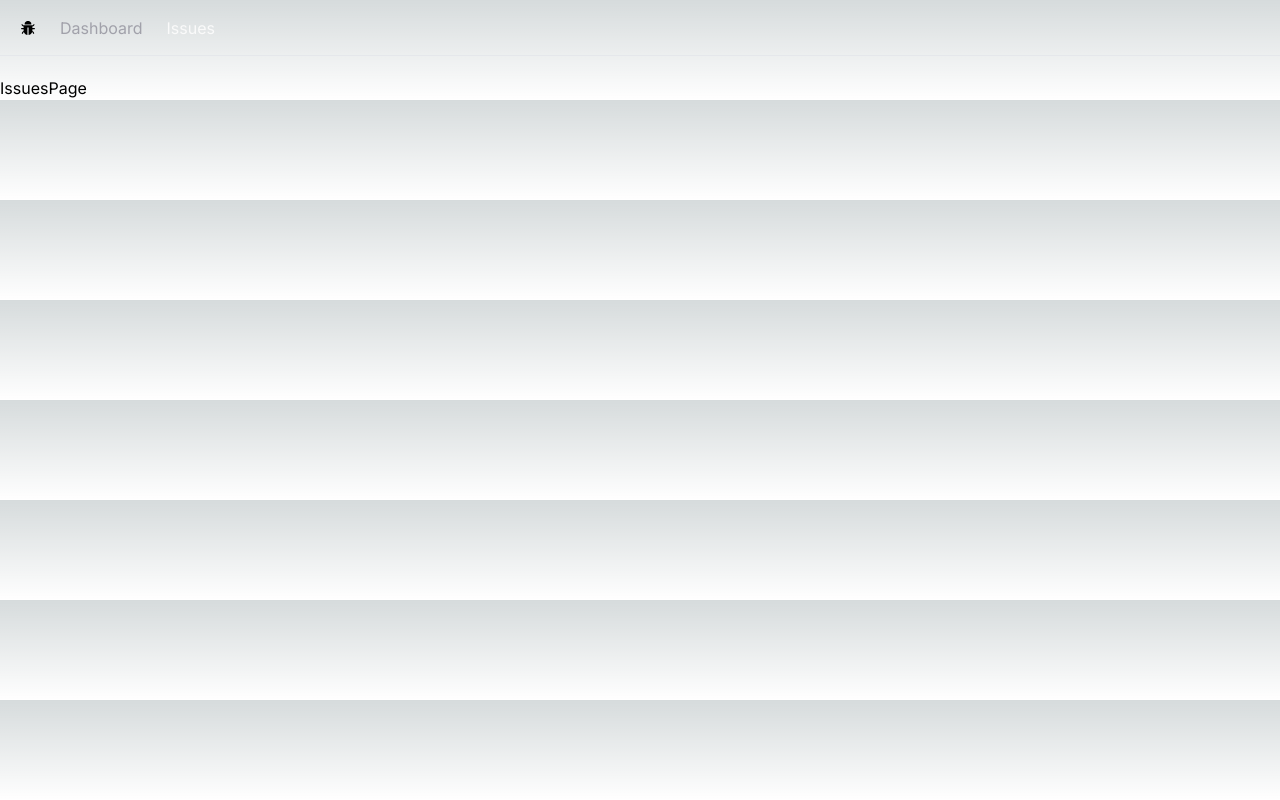
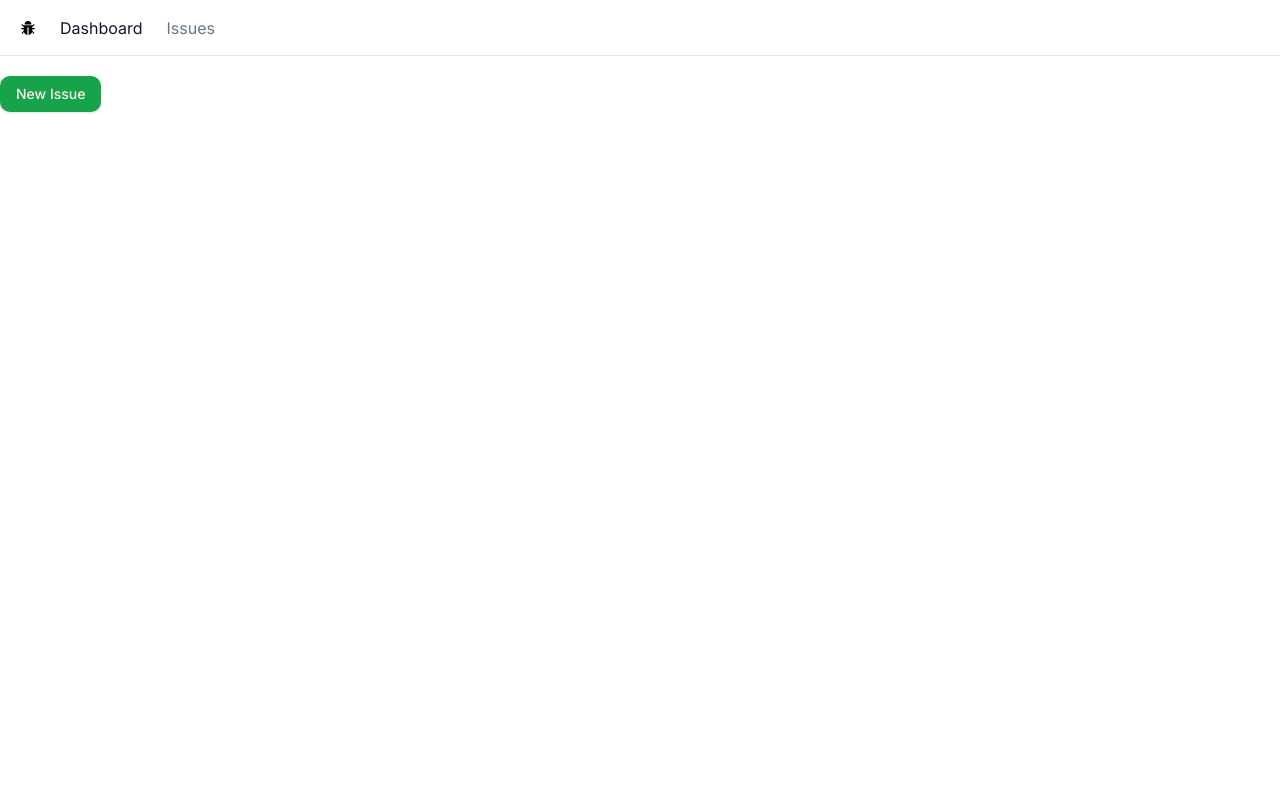
Before and after one commit to MagicSakuraD/issue-tracker, a Next.js app: page /issues in a window 1280 px wide. Built offline with nearby package versions, Linux system fonts and the light colour scheme.

Commit message:
Customize Shadcn UI theme

```diff
--- a/app/NavBar.tsx
+++ b/app/NavBar.tsx
@@ -22,9 +22,9 @@ const NavBar = () => {
             key={link.label}
             href={link.href}
             className={classnames({
-              "text-zinc-50": currentPath === link.href,
-              "text-zinc-400": currentPath !== link.href,
-              "hover:text-zinc-100 transition-colors": true,
+              "text-slate-500": currentPath === link.href,
+              "text-slate-900": currentPath !== link.href,
+              "hover:text-zinc-800 transition-colors": true,
             })}
           >
             {link.label}
--- a/app/globals.css
+++ b/app/globals.css
@@ -2,26 +2,58 @@
 @tailwind components;
 @tailwind utilities;
 
-:root {
-  --foreground-rgb: 0, 0, 0;
-  --background-start-rgb: 214, 219, 220;
-  --background-end-rgb: 255, 255, 255;
-}
+@layer base {
+  :root {
+    --background: 0 0% 100%;
+    --foreground: 240 10% 3.9%;
+    --card: 0 0% 100%;
+    --card-foreground: 240 10% 3.9%;
+    --popover: 0 0% 100%;
+    --popover-foreground: 240 10% 3.9%;
+    --primary: 142.1 76.2% 36.3%;
+    --primary-foreground: 355.7 100% 97.3%;
+    --secondary: 240 4.8% 95.9%;
+    --secondary-foreground: 240 5.9% 10%;
+    --muted: 240 4.8% 95.9%;
+    --muted-foreground: 240 3.8% 46.1%;
+    --accent: 240 4.8% 95.9%;
+    --accent-foreground: 240 5.9% 10%;
+    --destructive: 0 84.2% 60.2%;
+    --destructive-foreground: 0 0% 98%;
+    --border: 240 5.9% 90%;
+    --input: 240 5.9% 90%;
+    --ring: 142.1 76.2% 36.3%;
+    --radius: 0.75rem;
+  }
 
-@media (prefers-color-scheme: dark) {
-  :root {
-    --foreground-rgb: 255, 255, 255;
-    --background-start-rgb: 0, 0, 0;
-    --background-end-rgb: 0, 0, 0;
+  .dark {
+    --background: 20 14.3% 4.1%;
+    --foreground: 0 0% 95%;
+    --card: 24 9.8% 10%;
+    --card-foreground: 0 0% 95%;
+    --popover: 0 0% 9%;
+    --popover-foreground: 0 0% 95%;
+    --primary: 142.1 70.6% 45.3%;
+    --primary-foreground: 144.9 80.4% 10%;
+    --secondary: 240 3.7% 15.9%;
+    --secondary-foreground: 0 0% 98%;
+    --muted: 0 0% 15%;
+    --muted-foreground: 240 5% 64.9%;
+    --accent: 12 6.5% 15.1%;
+    --accent-foreground: 0 0% 98%;
+    --destructive: 0 62.8% 30.6%;
+    --destructive-foreground: 0 85.7% 97.3%;
+    --border: 240 3.7% 15.9%;
+    --input: 240 3.7% 15.9%;
+    --ring: 142.4 71.8% 29.2%;
   }
 }
 
-body {
-  color: rgb(var(--foreground-rgb));
-  background: linear-gradient(
-      to bottom,
-      transparent,
-      rgb(var(--background-end-rgb))
-    )
-    rgb(var(--background-start-rgb));
+@layer base {
+  * {
+    @apply border-border;
+  }
+  body {
+    @apply bg-background text-foreground;
+  }
 }
--- /dev/null
+++ b/app/issues/new/page.tsx
@@ -0,0 +1,18 @@
+"use client";
+
+import React from "react";
+import { Input } from "@/components/ui/input";
+import { Textarea } from "@/components/ui/textarea";
+import { Button } from "@/components/ui/button";
+
+const NewIssuePage = () => {
+  return (
+    <div className="max-w-xl p-5 space-y-3">
+      <Input type="text" placeholder="Title"></Input>
+      <Textarea placeholder="Description"></Textarea>
+      <Button>Submit New Issue</Button>
+    </div>
+  );
+};
+
+export default NewIssuePage;
--- a/app/issues/page.tsx
+++ b/app/issues/page.tsx
@@ -1,7 +1,15 @@
 import React from "react";
+import { Button } from "@/components/ui/button";
+import Link from "next/link";
 
 const IssuesPage = () => {
-  return <div>IssuesPage</div>;
+  return (
+    <div>
+      <Button>
+        <Link href={"/issues/new"}> New Issue</Link>
+      </Button>
+    </div>
+  );
 };
 
 export default IssuesPage;
--- /dev/null
+++ b/components/ui/button.tsx
@@ -0,0 +1,57 @@
+import * as React from "react"
+import { Slot } from "@radix-ui/react-slot"
+import { cva, type VariantProps } from "class-variance-authority"
+
+import { cn } from "@/lib/utils"
+
+const buttonVariants = cva(
+  "inline-flex items-center justify-center whitespace-nowrap rounded-md text-sm font-medium transition-colors focus-visible:outline-none focus-visible:ring-1 focus-visible:ring-ring disabled:pointer-events-none disabled:opacity-50",
+  {
+    variants: {
+      variant: {
+        default:
+          "bg-primary text-primary-foreground shadow hover:bg-primary/90",
+        destructive:
+          "bg-destructive text-destructive-foreground shadow-sm hover:bg-destructive/90",
+        outline:
+          "border border-input bg-transparent shadow-sm hover:bg-accent hover:text-accent-foreground",
+        secondary:
+          "bg-secondary text-secondary-foreground shadow-sm hover:bg-secondary/80",
+        ghost: "hover:bg-accent hover:text-accent-foreground",
+        link: "text-primary underline-offset-4 hover:underline",
+      },
+      size: {
+        default: "h-9 px-4 py-2",
+        sm: "h-8 rounded-md px-3 text-xs",
+        lg: "h-10 rounded-md px-8",
+        icon: "h-9 w-9",
+      },
+    },
+    defaultVariants: {
+      variant: "default",
+      size: "default",
+    },
+  }
+)
+
+export interface ButtonProps
+  extends React.ButtonHTMLAttributes<HTMLButtonElement>,
+    VariantProps<typeof buttonVariants> {
+  asChild?: boolean
+}
+
+const Button = React.forwardRef<HTMLButtonElement, ButtonProps>(
+  ({ className, variant, size, asChild = false, ...props }, ref) => {
+    const Comp = asChild ? Slot : "button"
+    return (
+      <Comp
+        className={cn(buttonVariants({ variant, size, className }))}
+        ref={ref}
+        {...props}
+      />
+    )
+  }
+)
+Button.displayName = "Button"
+
+export { Button, buttonVariants }
--- /dev/null
+++ b/components/ui/input.tsx
@@ -0,0 +1,25 @@
+import * as React from "react"
+
+import { cn } from "@/lib/utils"
+
+export interface InputProps
+  extends React.InputHTMLAttributes<HTMLInputElement> {}
+
+const Input = React.forwardRef<HTMLInputElement, InputProps>(
+  ({ className, type, ...props }, ref) => {
+    return (
+      <input
+        type={type}
+        className={cn(
+          "flex h-9 w-full rounded-md border border-input bg-transparent px-3 py-1 text-sm shadow-sm transition-colors file:border-0 file:bg-transparent file:text-sm file:font-medium placeholder:text-muted-foreground focus-visible:outline-none focus-visible:ring-1 focus-visible:ring-ring disabled:cursor-not-allowed disabled:opacity-50",
+          className
+        )}
+        ref={ref}
+        {...props}
+      />
+    )
+  }
+)
+Input.displayName = "Input"
+
+export { Input }
--- /dev/null
+++ b/components/ui/textarea.tsx
@@ -0,0 +1,24 @@
+import * as React from "react"
+
+import { cn } from "@/lib/utils"
+
+export interface TextareaProps
+  extends React.TextareaHTMLAttributes<HTMLTextAreaElement> {}
+
+const Textarea = React.forwardRef<HTMLTextAreaElement, TextareaProps>(
+  ({ className, ...props }, ref) => {
+    return (
+      <textarea
+        className={cn(
+          "flex min-h-[60px] w-full rounded-md border border-input bg-transparent px-3 py-2 text-sm shadow-sm placeholder:text-muted-foreground focus-visible:outline-none focus-visible:ring-1 focus-visible:ring-ring disabled:cursor-not-allowed disabled:opacity-50",
+          className
+        )}
+        ref={ref}
+        {...props}
+      />
+    )
+  }
+)
+Textarea.displayName = "Textarea"
+
+export { Textarea }
--- /dev/null
+++ b/lib/utils.ts
@@ -0,0 +1,6 @@
+import { type ClassValue, clsx } from "clsx"
+import { twMerge } from "tailwind-merge"
+
+export function cn(...inputs: ClassValue[]) {
+  return twMerge(clsx(inputs))
+}
--- a/package.json
+++ b/package.json
@@ -10,11 +10,17 @@
   },
   "dependencies": {
     "@prisma/client": "^5.4.2",
+    "@radix-ui/react-icons": "^1.3.0",
+    "@radix-ui/react-slot": "^1.0.2",
+    "class-variance-authority": "^0.7.0",
     "classnames": "^2.3.2",
+    "clsx": "^2.0.0",
     "next": "13.5.6",
     "react": "^18",
     "react-dom": "^18",
     "react-icons": "^4.11.0",
+    "tailwind-merge": "^1.14.0",
+    "tailwindcss-animate": "^1.0.7",
     "zod": "^3.22.4"
   },
   "devDependencies": {
--- /dev/null
+++ b/tailwind.config.js
@@ -0,0 +1,76 @@
+/** @type {import('tailwindcss').Config} */
+module.exports = {
+  darkMode: ["class"],
+  content: [
+    './pages/**/*.{ts,tsx}',
+    './components/**/*.{ts,tsx}',
+    './app/**/*.{ts,tsx}',
+    './src/**/*.{ts,tsx}',
+	],
+  theme: {
+    container: {
+      center: true,
+      padding: "2rem",
+      screens: {
+        "2xl": "1400px",
+      },
+    },
+    extend: {
+      colors: {
+        border: "hsl(var(--border))",
+        input: "hsl(var(--input))",
+        ring: "hsl(var(--ring))",
+        background: "hsl(var(--background))",
+        foreground: "hsl(var(--foreground))",
+        primary: {
+          DEFAULT: "hsl(var(--primary))",
+          foreground: "hsl(var(--primary-foreground))",
+        },
+        secondary: {
+          DEFAULT: "hsl(var(--secondary))",
+          foreground: "hsl(var(--secondary-foreground))",
+        },
+        destructive: {
+          DEFAULT: "hsl(var(--destructive))",
+          foreground: "hsl(var(--destructive-foreground))",
+        },
+        muted: {
+          DEFAULT: "hsl(var(--muted))",
+          foreground: "hsl(var(--muted-foreground))",
+        },
+        accent: {
+          DEFAULT: "hsl(var(--accent))",
+          foreground: "hsl(var(--accent-foreground))",
+        },
+        popover: {
+          DEFAULT: "hsl(var(--popover))",
+          foreground: "hsl(var(--popover-foreground))",
+        },
+        card: {
+          DEFAULT: "hsl(var(--card))",
+          foreground: "hsl(var(--card-foreground))",
+        },
+      },
+      borderRadius: {
+        lg: "var(--radius)",
+        md: "calc(var(--radius) - 2px)",
+        sm: "calc(var(--radius) - 4px)",
+      },
+      keyframes: {
+        "accordion-down": {
+          from: { height: 0 },
+          to: { height: "var(--radix-accordion-content-height)" },
+        },
+        "accordion-up": {
+          from: { height: "var(--radix-accordion-content-height)" },
+          to: { height: 0 },
+        },
+      },
+      animation: {
+        "accordion-down": "accordion-down 0.2s ease-out",
+        "accordion-up": "accordion-up 0.2s ease-out",
+      },
+    },
+  },
+  plugins: [require("tailwindcss-animate")],
+}
```
Also changed, not shown: components.json (added), 1 other file (tests, documents, lock files or other folders).
